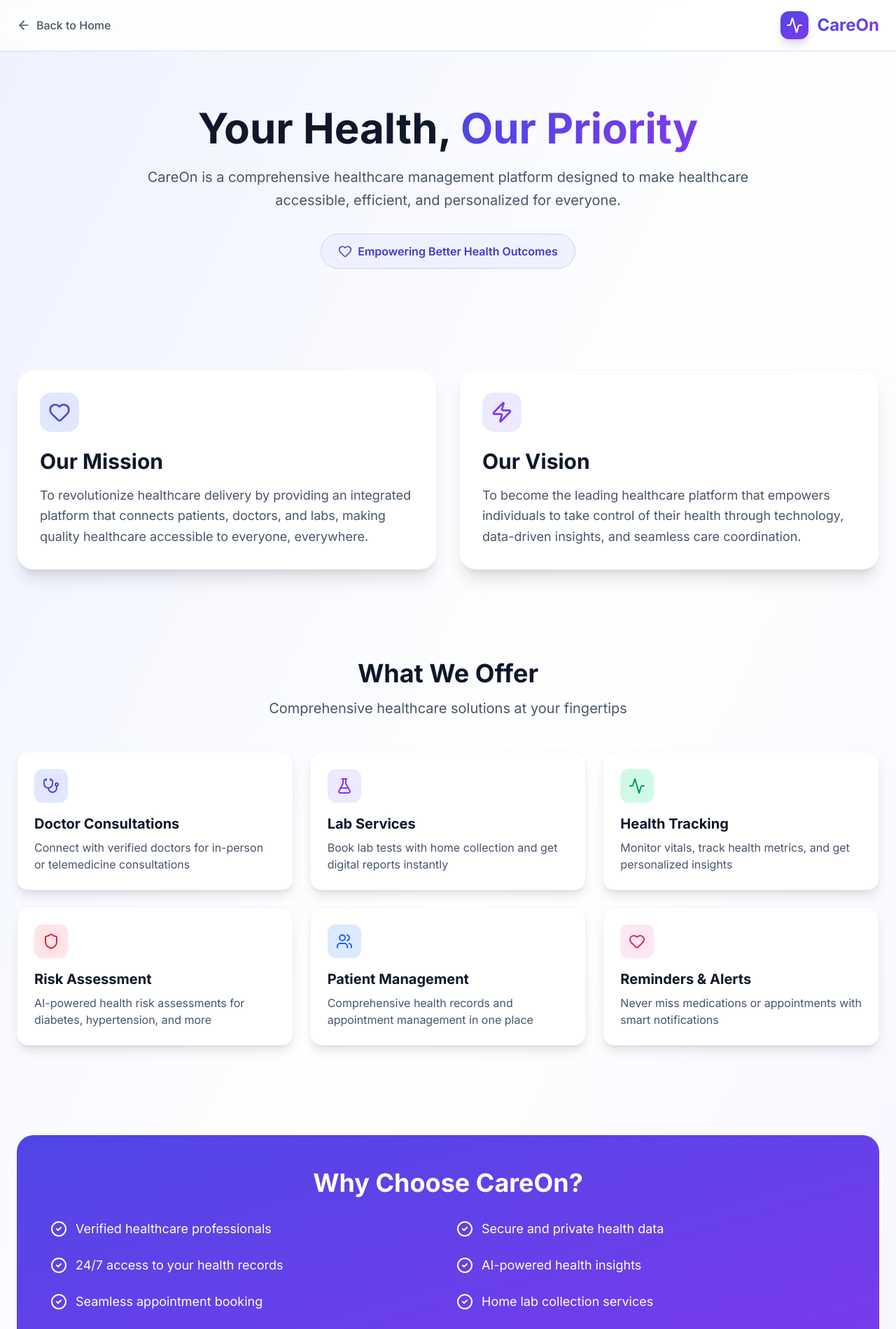
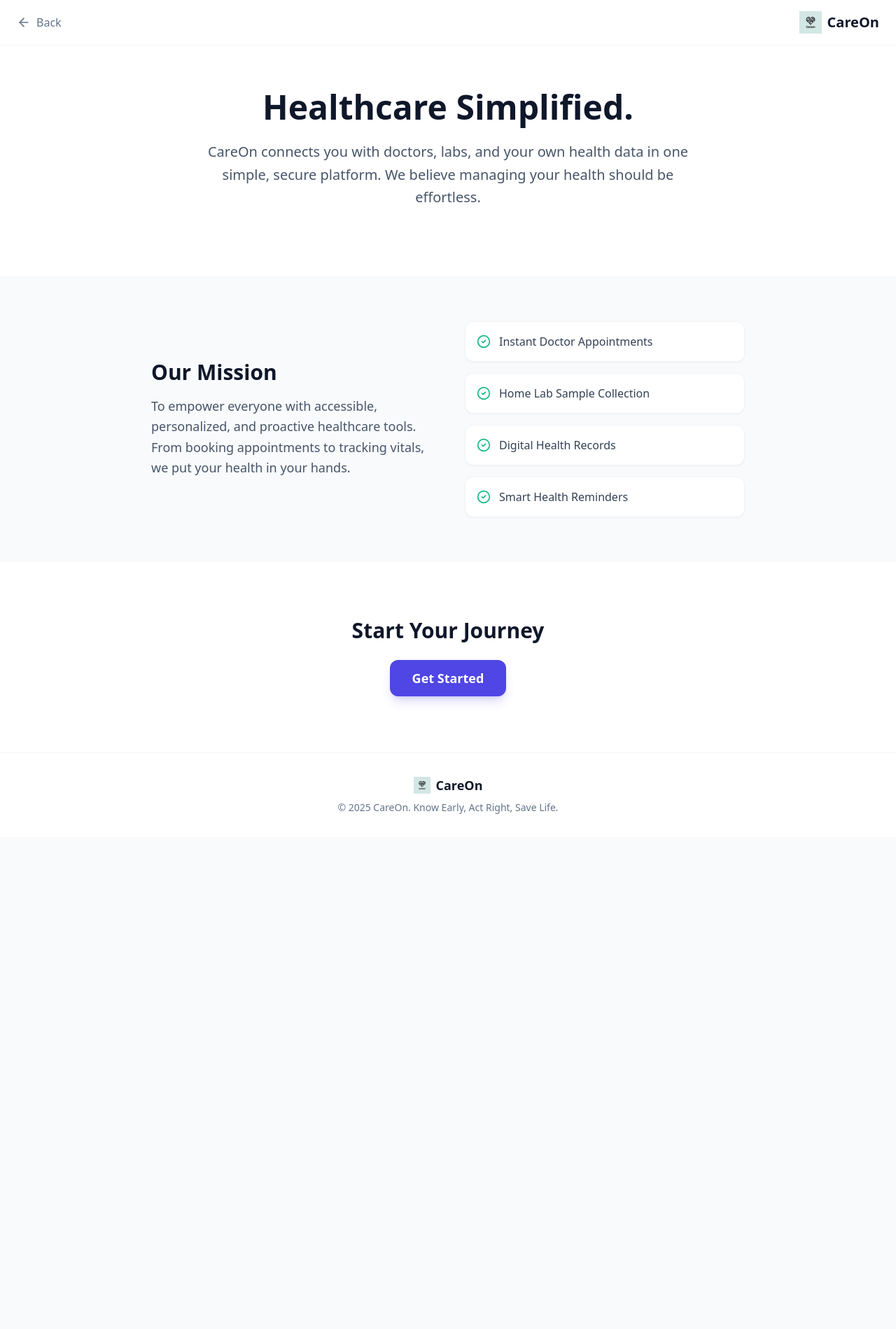
Before and after one commit to NashAnam/HealthON, a Next.js app: page /about in a window 1280 px wide. Shown: the top 1899 px of the page at 70% size. After the commit the page ends 1196 px from the top, so only its background shows below. Built offline with nearby package versions, Linux system fonts and the light colour scheme.

Commit message:
Refactor: Simplify About page and update logo usage

```diff
--- a/app/about/page.js
+++ b/app/about/page.js
@@ -1,203 +1,106 @@
 'use client';
 import { useRouter } from 'next/navigation';
-import { Heart, Shield, Users, Zap, ArrowLeft, CheckCircle2, Activity, Stethoscope, FlaskConical } from 'lucide-react';
+import { ArrowLeft, CheckCircle2 } from 'lucide-react';
+import Image from 'next/image';
 
 export default function AboutPage() {
     const router = useRouter();
 
     return (
-        <div className="min-h-screen bg-gradient-to-br from-indigo-50 via-white to-violet-50">
+        <div className="min-h-screen bg-white font-sans text-slate-900">
             {/* Header */}
-            <header className="bg-white/80 backdrop-blur-md shadow-sm border-b border-indigo-100 sticky top-0 z-50">
-                <div className="container mx-auto px-6 py-4">
-                    <div className="flex items-center justify-between">
+            <header className="bg-white/80 backdrop-blur-md sticky top-0 z-50 border-b border-slate-100">
+                <div className="container mx-auto px-6 py-4 flex items-center justify-between">
                     <button
                         onClick={() => router.push('/')}
-                            className="flex items-center gap-2 text-slate-600 hover:text-indigo-600 transition-colors"
+                        className="flex items-center gap-2 text-slate-500 hover:text-indigo-600 transition-colors"
                     >
                         <ArrowLeft className="w-5 h-5" />
-                            <span className="font-medium">Back to Home</span>
+                        <span className="font-medium">Back</span>
                     </button>
-                        <div className="flex items-center gap-3">
-                            <div className="w-10 h-10 bg-gradient-to-br from-indigo-600 to-violet-600 rounded-xl flex items-center justify-center shadow-lg shadow-indigo-600/20">
-                                <Activity className="w-6 h-6 text-white" />
+                    <div className="flex items-center gap-2">
+                        <div className="relative w-8 h-8">
+                            <Image
+                                src="/images/careon-logo.png"
+                                alt="CareOn Logo"
+                                fill
+                                className="object-contain"
+                            />
                         </div>
-                            <span className="text-2xl font-bold bg-gradient-to-r from-indigo-600 to-violet-600 bg-clip-text text-transparent">CareOn</span>
-                        </div>
+                        <span className="text-xl font-bold text-slate-900">CareOn</span>
                     </div>
                 </div>
             </header>
 
-            {/* Hero Section */}
-            <section className="container mx-auto px-6 py-20">
-                <div className="text-center max-w-4xl mx-auto">
-                    <h1 className="text-5xl md:text-6xl font-bold text-slate-900 mb-6">
-                        Your Health,{' '}
-                        <span className="bg-gradient-to-r from-indigo-600 to-violet-600 bg-clip-text text-transparent">
-                            Our Priority
-                        </span>
+            {/* Hero Section - Simplified */}
+            <section className="container mx-auto px-6 py-16 text-center max-w-3xl mx-auto">
+                <h1 className="text-4xl md:text-5xl font-bold text-slate-900 mb-6">
+                    Healthcare Simplified.
                 </h1>
                 <p className="text-xl text-slate-600 leading-relaxed mb-8">
-                        CareOn is a comprehensive healthcare management platform designed to make healthcare accessible,
-                        efficient, and personalized for everyone.
+                    CareOn connects you with doctors, labs, and your own health data in one simple, secure platform.
+                    We believe managing your health should be effortless.
                 </p>
-                    <div className="inline-flex items-center gap-2 px-6 py-3 bg-indigo-50 rounded-full border border-indigo-200">
-                        <Heart className="w-5 h-5 text-indigo-600" />
-                        <span className="text-indigo-700 font-semibold">Empowering Better Health Outcomes</span>
+            </section>
+
+            {/* Core Value - Concise */}
+            <section className="bg-slate-50 py-16">
+                <div className="container mx-auto px-6 max-w-4xl">
+                    <div className="grid md:grid-cols-2 gap-12 items-center">
+                        <div>
+                            <h2 className="text-3xl font-bold text-slate-900 mb-4">Our Mission</h2>
+                            <p className="text-slate-600 text-lg leading-relaxed">
+                                To empower everyone with accessible, personalized, and proactive healthcare tools.
+                                From booking appointments to tracking vitals, we put your health in your hands.
+                            </p>
+                        </div>
+                        <div className="grid gap-4">
+                            <Benefit text="Instant Doctor Appointments" />
+                            <Benefit text="Home Lab Sample Collection" />
+                            <Benefit text="Digital Health Records" />
+                            <Benefit text="Smart Health Reminders" />
+                        </div>
                     </div>
                 </div>
             </section>
 
-            {/* Mission & Vision */}
-            <section className="container mx-auto px-6 py-16">
-                <div className="grid md:grid-cols-2 gap-8">
-                    <div className="bg-white p-8 rounded-3xl shadow-xl border border-slate-100">
-                        <div className="w-14 h-14 bg-indigo-100 rounded-2xl flex items-center justify-center mb-6">
-                            <Heart className="w-8 h-8 text-indigo-600" />
-                        </div>
-                        <h2 className="text-3xl font-bold text-slate-900 mb-4">Our Mission</h2>
-                        <p className="text-slate-600 leading-relaxed text-lg">
-                            To revolutionize healthcare delivery by providing an integrated platform that connects patients,
-                            doctors, and labs, making quality healthcare accessible to everyone, everywhere.
-                        </p>
-                    </div>
-
-                    <div className="bg-white p-8 rounded-3xl shadow-xl border border-slate-100">
-                        <div className="w-14 h-14 bg-violet-100 rounded-2xl flex items-center justify-center mb-6">
-                            <Zap className="w-8 h-8 text-violet-600" />
-                        </div>
-                        <h2 className="text-3xl font-bold text-slate-900 mb-4">Our Vision</h2>
-                        <p className="text-slate-600 leading-relaxed text-lg">
-                            To become the leading healthcare platform that empowers individuals to take control of their health
-                            through technology, data-driven insights, and seamless care coordination.
-                        </p>
-                    </div>
-                </div>
+            {/* CTA - Minimal */}
+            <section className="container mx-auto px-6 py-20 text-center">
+                <h2 className="text-3xl font-bold text-slate-900 mb-6">Start Your Journey</h2>
+                <button
+                    onClick={() => router.push('/login')}
+                    className="px-8 py-3 bg-indigo-600 text-white rounded-xl font-bold text-lg hover:bg-indigo-700 transition-all shadow-lg shadow-indigo-600/20"
+                >
+                    Get Started
+                </button>
             </section>
 
-            {/* Features */}
-            <section className="container mx-auto px-6 py-16">
-                <div className="text-center mb-12">
-                    <h2 className="text-4xl font-bold text-slate-900 mb-4">What We Offer</h2>
-                    <p className="text-xl text-slate-600">Comprehensive healthcare solutions at your fingertips</p>
-                </div>
-
-                <div className="grid md:grid-cols-3 gap-6">
-                    <FeatureCard
-                        icon={Stethoscope}
-                        title="Doctor Consultations"
-                        description="Connect with verified doctors for in-person or telemedicine consultations"
-                        color="indigo"
-                    />
-                    <FeatureCard
-                        icon={FlaskConical}
-                        title="Lab Services"
-                        description="Book lab tests with home collection and get digital reports instantly"
-                        color="violet"
-                    />
-                    <FeatureCard
-                        icon={Activity}
-                        title="Health Tracking"
-                        description="Monitor vitals, track health metrics, and get personalized insights"
-                        color="emerald"
-                    />
-                    <FeatureCard
-                        icon={Shield}
-                        title="Risk Assessment"
-                        description="AI-powered health risk assessments for diabetes, hypertension, and more"
-                        color="rose"
-                    />
-                    <FeatureCard
-                        icon={Users}
-                        title="Patient Management"
-                        description="Comprehensive health records and appointment management in one place"
-                        color="blue"
-                    />
-                    <FeatureCard
-                        icon={Heart}
-                        title="Reminders & Alerts"
-                        description="Never miss medications or appointments with smart notifications"
-                        color="pink"
+            {/* Footer - Clean */}
+            <footer className="bg-white border-t border-slate-100 py-8">
+                <div className="container mx-auto px-6 text-center">
+                    <div className="flex items-center justify-center gap-2 mb-2">
+                        <div className="relative w-6 h-6">
+                            <Image
+                                src="/images/careon-logo.png"
+                                alt="CareOn Logo"
+                                fill
+                                className="object-contain"
                             />
                         </div>
-            </section>
-
-            {/* Why Choose Us */}
-            <section className="container mx-auto px-6 py-16">
-                <div className="bg-gradient-to-br from-indigo-600 to-violet-600 rounded-3xl p-12 text-white">
-                    <h2 className="text-4xl font-bold mb-8 text-center">Why Choose CareOn?</h2>
-                    <div className="grid md:grid-cols-2 gap-6">
-                        <BenefitItem text="Verified healthcare professionals" />
-                        <BenefitItem text="Secure and private health data" />
-                        <BenefitItem text="24/7 access to your health records" />
-                        <BenefitItem text="AI-powered health insights" />
-                        <BenefitItem text="Seamless appointment booking" />
-                        <BenefitItem text="Home lab collection services" />
-                        <BenefitItem text="Telemedicine consultations" />
-                        <BenefitItem text="Personalized health tracking" />
+                        <span className="text-lg font-bold text-slate-900">CareOn</span>
                     </div>
-                </div>
-            </section>
-
-            {/* CTA Section */}
-            <section className="container mx-auto px-6 py-20">
-                <div className="text-center max-w-3xl mx-auto">
-                    <h2 className="text-4xl font-bold text-slate-900 mb-6">Ready to Take Control of Your Health?</h2>
-                    <p className="text-xl text-slate-600 mb-8">
-                        Join thousands of users who trust CareOn for their healthcare needs
-                    </p>
-                    <button
-                        onClick={() => router.push('/login')}
-                        className="px-8 py-4 bg-gradient-to-r from-indigo-600 to-violet-600 text-white rounded-2xl font-bold text-lg shadow-lg shadow-indigo-600/30 hover:shadow-xl hover:shadow-indigo-600/40 transition-all"
-                    >
-                        Get Started Today
-                    </button>
-                </div>
-            </section>
-
-            {/* Footer */}
-            <footer className="bg-slate-900 text-white py-12">
-                <div className="container mx-auto px-6 text-center">
-                    <div className="flex items-center justify-center gap-3 mb-4">
-                        <div className="w-10 h-10 bg-gradient-to-br from-indigo-600 to-violet-600 rounded-xl flex items-center justify-center">
-                            <Activity className="w-6 h-6 text-white" />
-                        </div>
-                        <span className="text-2xl font-bold">CareOn</span>
-                    </div>
-                    <p className="text-slate-400 mb-2">Empowering Better Health Outcomes</p>
-                    <p className="text-slate-500 text-sm">© 2025 CareOn. All rights reserved.</p>
+                    <p className="text-slate-500 text-sm">© 2025 CareOn. Know Early, Act Right, Save Life.</p>
                 </div>
             </footer>
         </div>
     );
 }
 
-function FeatureCard({ icon: Icon, title, description, color }) {
-    const colors = {
-        indigo: 'bg-indigo-100 text-indigo-600',
-        violet: 'bg-violet-100 text-violet-600',
-        emerald: 'bg-emerald-100 text-emerald-600',
-        rose: 'bg-rose-100 text-rose-600',
-        blue: 'bg-blue-100 text-blue-600',
-        pink: 'bg-pink-100 text-pink-600'
-    };
-
+function Benefit({ text }) {
     return (
-        <div className="bg-white p-6 rounded-2xl shadow-lg border border-slate-100 hover:shadow-xl transition-all group">
-            <div className={`w-12 h-12 ${colors[color]} rounded-xl flex items-center justify-center mb-4 group-hover:scale-110 transition-transform`}>
-                <Icon className="w-6 h-6" />
-            </div>
-            <h3 className="text-xl font-bold text-slate-900 mb-2">{title}</h3>
-            <p className="text-slate-600">{description}</p>
+        <div className="flex items-center gap-3 bg-white p-4 rounded-xl shadow-sm border border-slate-100">
+            <CheckCircle2 className="w-5 h-5 text-emerald-500 flex-shrink-0" />
+            <span className="font-medium text-slate-700">{text}</span>
         </div>
     );
 }
-
-function BenefitItem({ text }) {
-    return (
-        <div className="flex items-center gap-3">
-            <CheckCircle2 className="w-6 h-6 flex-shrink-0" />
-            <span className="text-lg">{text}</span>
-        </div>
-    );
-}
```
Also changed, not shown: .agent/workflows/git-workflow.md (deleted). Lines whose indentation alone changed are shown as unchanged.
